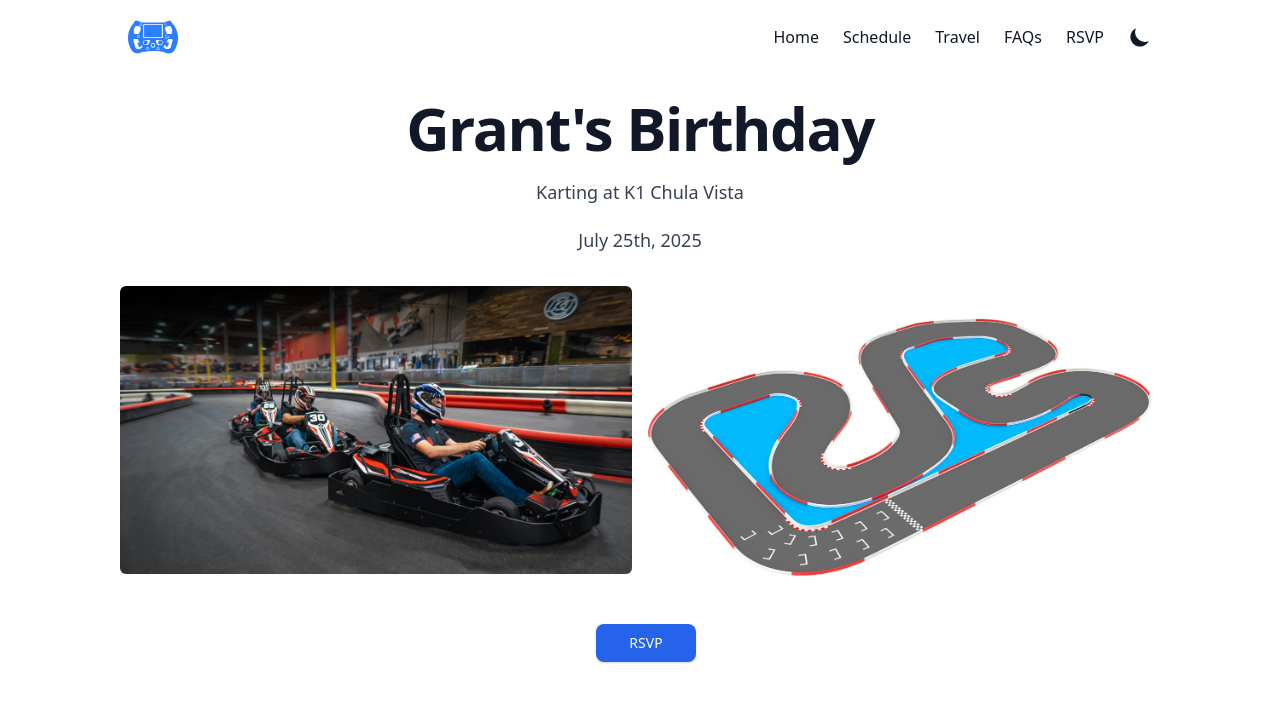
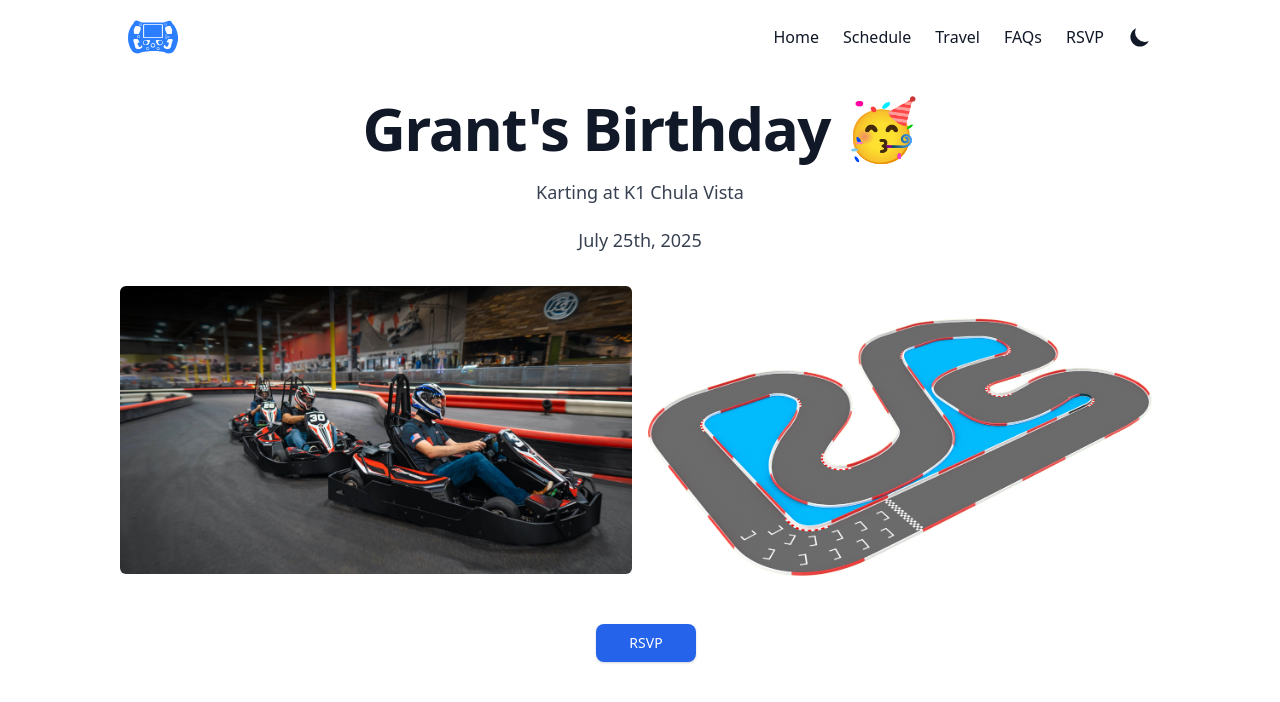
Before and after one commit to GrantHolcombe/nextbirthday.dev, a Next.js app: page / in a window 1280 px wide. Shown: the top 702 px of the page. Built offline with nearby package versions, Linux system fonts and the light colour scheme; no server answers.

Commit message:
build error on vercel

```diff
--- a/app/page.tsx
+++ b/app/page.tsx
@@ -9,7 +9,7 @@
       <div className="divide-y divide-gray-200 dark:divide-gray-700">
         <div className="space-y-2 pb-8 pt-6 md:space-y-5">
           <h1 className="text-center marcellus-regs text-3xl font-extrabold leading-9 tracking-tight text-gray-900 dark:text-gray-100 sm:text-4xl sm:leading-10 md:text-6xl md:leading-14">
-            {site_config.title}
+            {site_config.title} 🥳
           </h1>
           <p className="text-center marcellus-regs text-lg leading-7 text-gray-700 dark:text-gray-300">
             {site_config.description}
--- a/app/travel/page.tsx
+++ b/app/travel/page.tsx
@@ -1,4 +1,3 @@
-import { hotel_data } from "@/data/travel_hotel_info";
 export default function Travel() {
   return (
     <>
--- a/components/Header.tsx
+++ b/components/Header.tsx
@@ -22,6 +22,7 @@
             <div className="mr-3">
               <Image
                 src="/static/images/wheel.svg"
+                className="hover:-rotate-180 transition-all transform duration-300"
                 alt="my logo"
                 width={50}
                 height={50}
```
